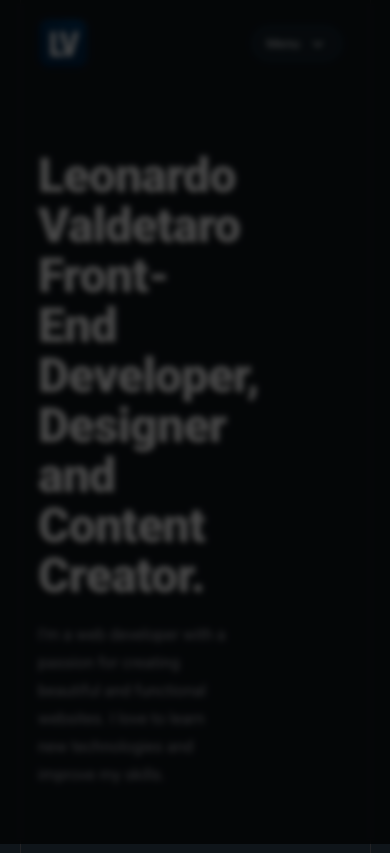
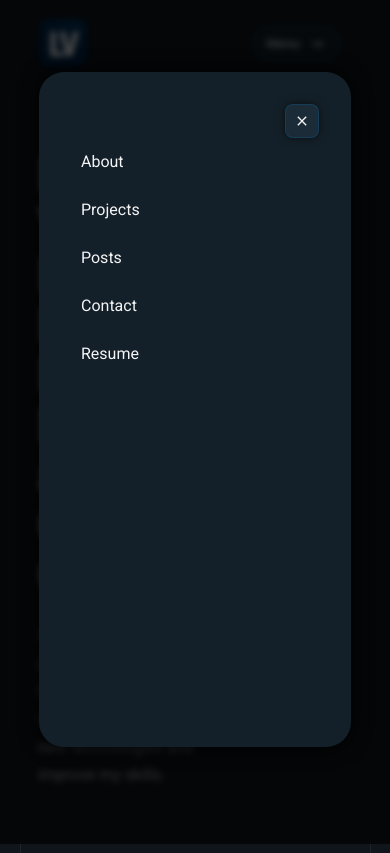
Before and after one commit to leonardovaldetaro/portfolio-next, a Next.js app: page / in a window 390 px wide. Both pictures are taken after a click on the button "Menu". Built offline with nearby package versions, Linux system fonts and the light colour scheme.

Commit message:
menu mobile pronto

```diff
--- a/app/_components/header/_nav/index.tsx
+++ b/app/_components/header/_nav/index.tsx
@@ -71,13 +71,19 @@ export default function Nav() {
             })}
                 onClick={closeMenu} // Fecha o menu ao clicar no overlay
             ></div>
-            <nav className={Styles.mobileNavMenu}>
+
+            {/* Mobile Nav Menu */}
+            <nav
+                className={classNames({
+                    [Styles.mobileNavMenu]: true,
+                    [Styles.visible]: isOpen, // Exibe o menu quando isOpen é true
+                })}
+            >
                 <div className={Styles.mobileNavMenu__close}>
                     <button
                         className={Styles.mobileNavMenu__close__button}
                         onClick={closeMenu} // Fecha o menu ao clicar no botão de fechar
                     >
-                        Close
                         <MdClose className={Styles.mobileNavMenu__close__icon} />
                     </button>
                 </div>
--- a/app/_components/header/_nav/nav.module.scss
+++ b/app/_components/header/_nav/nav.module.scss
@@ -127,18 +127,14 @@
   position: fixed;
   top: 4.5em;
   right: 10%;
-  width: 60%;
+  width: 80%;
+  height: 80%;
   padding: 2em;
   background-color: $dark-gray;
   border-radius: 25px;
   z-index: 9999; // Acima do overlay
   box-shadow: 0 0 20px rgba(0, 0, 0, 0.9); // Sombra para destacar o menu
-
-  &.visible {
-    visibility: visible; // Visível quando ativo
-    opacity: 1; // Opaco quando ativo
-    transition: opacity 0.3s ease-in-out, visibility 0.3s ease-in-out; // Animação suave
-  }
+  transition: opacity 0.5s ease-in-out, visibility 0.5s ease-in-out; // Animação suave
 
   &__close {
     display: flex;
@@ -150,12 +146,11 @@
       display: flex;
       align-items: center;
       cursor: pointer;
-      background-color: $dark-black;
+      background-color: rgba(27, 43, 55, 1);
       border: 1px solid rgba(0, 135, 219, .2); // Borda do botão
-      border-radius: 25px; // Bordas arredondadas
-      box-shadow: 0 0 5px rgba(0, 0, 0, 0.4); // Sombra para destacar o botão
-      padding: 0.5em 1em;
-      column-gap: 8px;
+      border-radius: 8px; // Bordas arredondadas
+      box-shadow: 0 0 10px rgba(0, 0, 0, 0.6); // Sombra para destacar o botão
+      padding: 0.5em 0.5em;
       color: $text-menu-dark;
       font-size: 1em;
     }
@@ -172,3 +167,8 @@
     }
   }
 }
+
+.visible {
+  visibility: visible; // Visível quando ativo
+  opacity: 1; // Opaco quando ativo
+}
```
